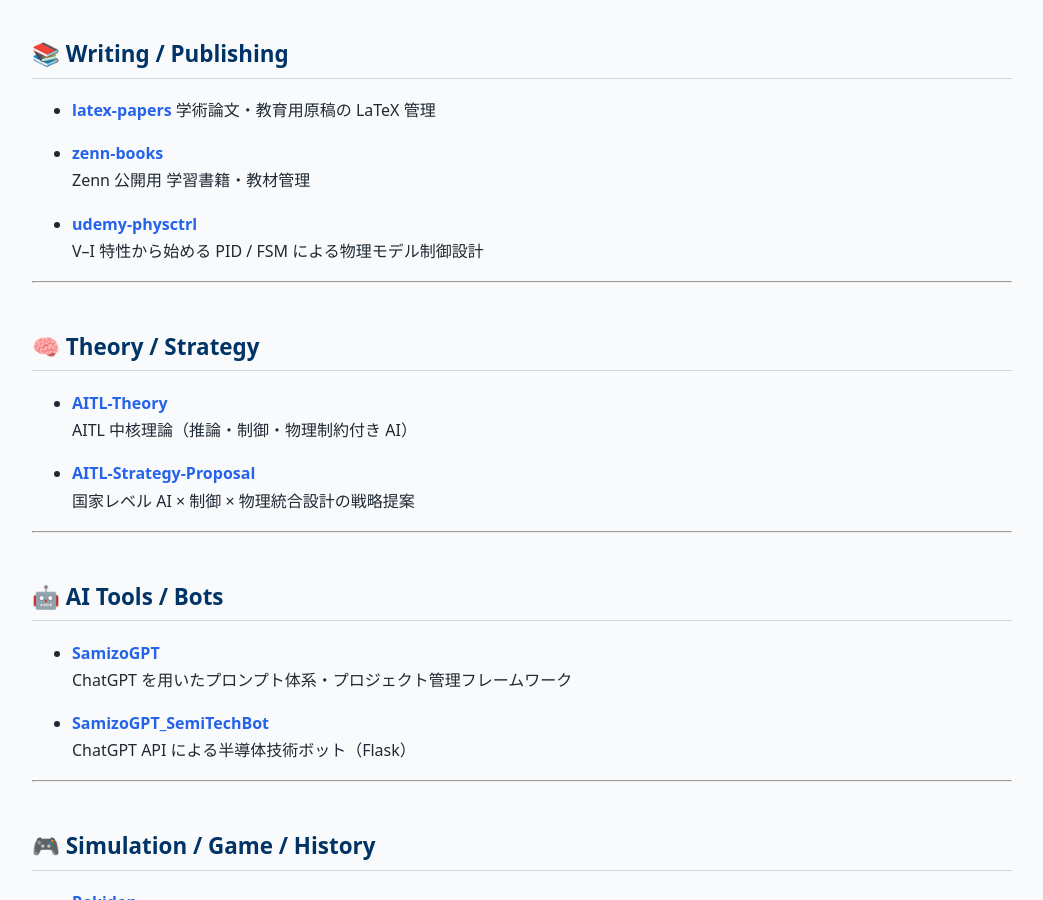
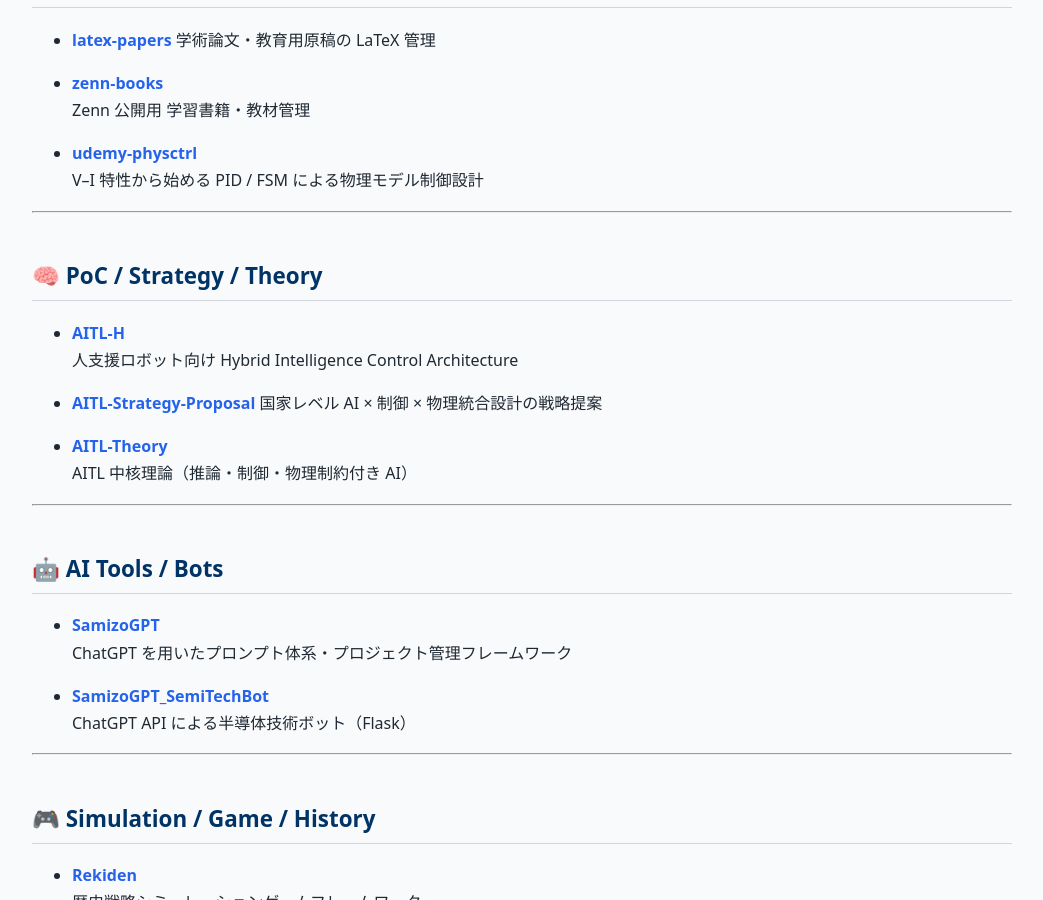
Before and after one commit to Samizo-AITL/Samizo-AITL.github.io, a Jekyll site: the page built from repo-index.md, in a window 1280 px wide and 900 px high, scrolled down 1847 px. Shown: the whole window, without its empty margins (118-1161 px from the left). Built offline with Jekyll 4.4.1, drawn with Linux system fonts in a browser that asks for light colours; some of the changed text lies outside the part shown.

Commit message:
Update repo-index.md

```diff
--- a/repo-index.md
+++ b/repo-index.md
@@ -90,13 +87,16 @@
 
 ---
 
-## 🧠 Theory / Strategy
+## 🧠 PoC / Strategy / Theory
+
+- **[AITL-H](https://github.com/Samizo-AITL/AITL-H)**
+  人支援ロボット向け Hybrid Intelligence Control Architecture
+
+- **[AITL-Strategy-Proposal](https://github.com/Samizo-AITL/AITL-Strategy-Proposal)**
+  国家レベル AI × 制御 × 物理統合設計の戦略提案
 
 - **[AITL-Theory](https://github.com/Samizo-AITL/AITL-Theory)**
   AITL 中核理論（推論・制御・物理制約付き AI）
-
-- **[AITL-Strategy-Proposal](https://github.com/Samizo-AITL/AITL-Strategy-Proposal)**
-  国家レベル AI × 制御 × 物理統合設計の戦略提案
 
 ---
 
```
Also changed, not shown: other parts of repo-index.md (+2 -5 lines).
